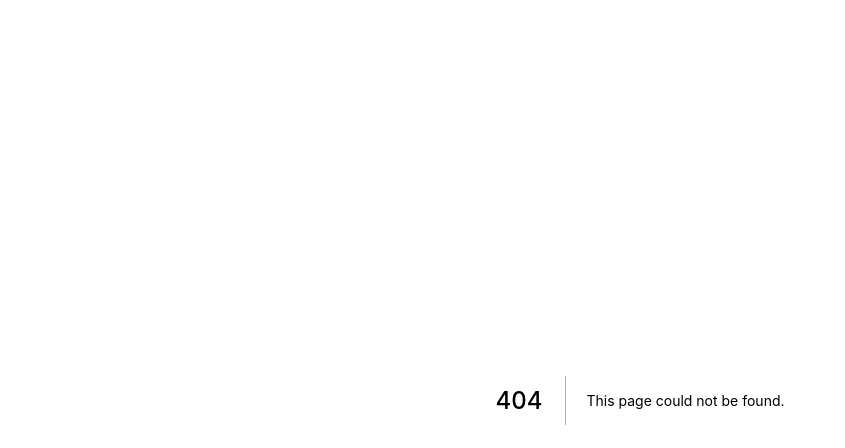
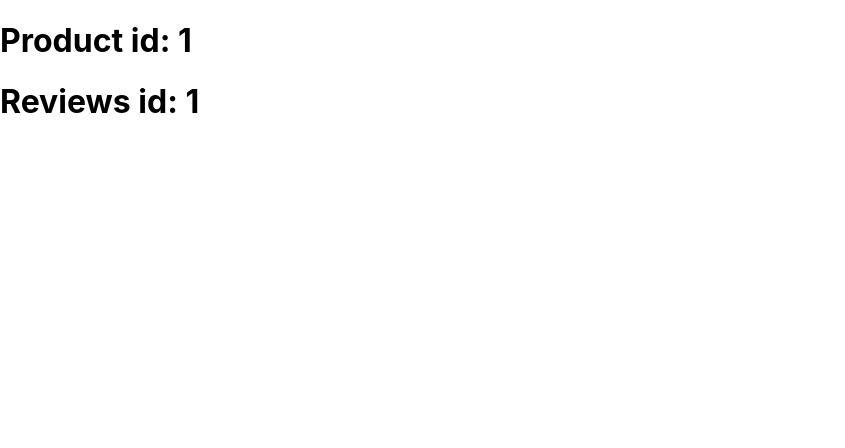
Before and after one commit to SCxoneZ/learn-next, a Next.js app: page /product/1/reviews/1 in a window 1280 px wide. Before the commit this address had no page. Shown: the top 448 px of the page, without its empty margins (0-845 px from the left). Built offline with nearby package versions, Linux system fonts and the light colour scheme.

Commit message:
continue to episode 8

```diff
--- /dev/null
+++ b/pages/product/[productId]/reviews/[reviewsId].js
@@ -0,0 +1,12 @@
+import { useRouter } from 'next/router';
+
+export default function ProductId(){
+  const router = useRouter();
+  const {productId, reviewsId} = router.query;
+  return (
+    <>
+    <h1>Product id: {productId}</h1>
+    <h1>Reviews id: {reviewsId}</h1>
+    </>
+  );
+}
```
Also changed, not shown: pages/product/[productId]/index.js (renamed from pages/product/[productId].js).
